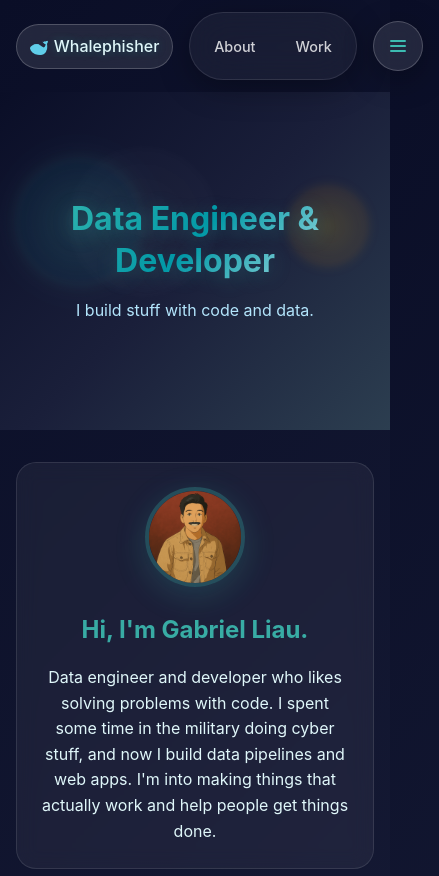
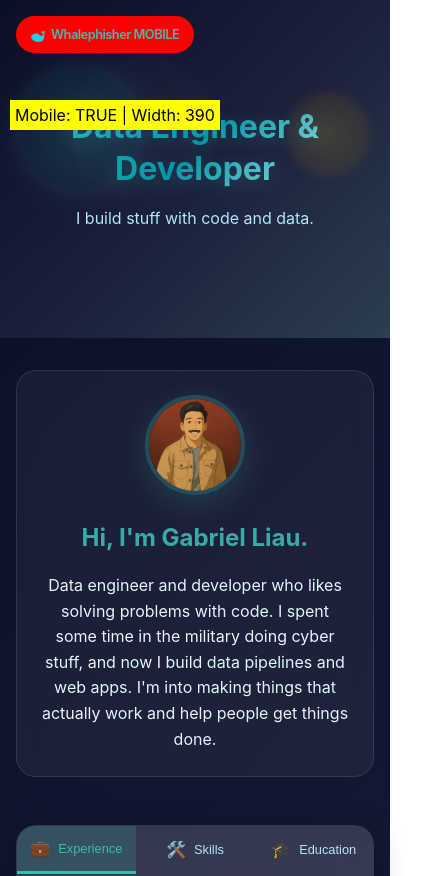
Before and after one commit to whalephisher/whalephisher.github.io, a React (Vite) app: page / in a window 390 px wide. Shown: the top 876 px of the page, 439 px wide, since content can reach past the window. Built offline with nearby package versions, Linux system fonts and the light colour scheme.

Commit message:
Add debug styles to identify navbar issues

```diff
--- a/src/components/layout/Navbar.css
+++ b/src/components/layout/Navbar.css
@@ -1,75 +1,45 @@
 /* Modern Floating Navbar */
 
-/* CSS Custom Properties for truly dynamic responsive sizing */
-:root {
-  --nav-pill-padding-y: 0.6rem;
-  --nav-pill-padding-x: 1.2rem;
-  --nav-pill-font-size: 0.85rem;
-  --nav-pill-font-weight: 500;
-  --nav-pill-border-radius: 1.5625rem; /* 25px equivalent but in rem */
-  --nav-pill-gap: 0.5rem;
-}
+/* CLEAN NAVBAR REWRITE - Simple & Effective */
 
-/* Responsive sizing with truly dynamic units */
-@media (min-width: 48rem) { /* 768px */
-  :root {
-    --nav-pill-padding-y: 0.75rem;
-    --nav-pill-padding-x: 1.25rem;
-    --nav-pill-font-size: 0.9rem;
-    --nav-pill-gap: 0.5rem;
-  }
-}
-
-@media (min-width: 75rem) { /* 1200px */
-  :root {
-    --nav-pill-padding-y: 0.875rem;
-    --nav-pill-padding-x: 1.5rem;
-    --nav-pill-font-size: 1rem;
-    --nav-pill-gap: 0.625rem;
-  }
-}
-
-/* Floating Logo */
+/* ===== FLOATING LOGO (DESKTOP ONLY) ===== */
 .floating-logo {
   position: fixed;
-  top: 1.875rem; /* 30px in rem */
-  left: 1.875rem; /* 30px in rem */
+  top: 1.875rem;
+  left: 1.875rem;
   z-index: 1000;
-  transition: all 0.4s cubic-bezier(0.25, 0.46, 0.45, 0.94);
-  transform: scale(1);
+  transition: all 0.4s ease;
 }
 
 .floating-logo.scrolled {
-  top: 1.25rem; /* 20px in rem */
-  left: 1.25rem; /* 20px in rem */
-  transform: scale(0.9);
+  top: 1.25rem;
+  left: 1.25rem;
 }
 
 .logo-container {
   background: rgba(255, 255, 255, 0.1);
   backdrop-filter: blur(20px);
   border: 1px solid rgba(255, 255, 255, 0.2);
-  border-radius: var(--nav-pill-border-radius);
-  padding: var(--nav-pill-padding-y) var(--nav-pill-padding-x);
+  border-radius: 25px;
+  padding: 0.75rem 1.25rem;
   display: flex;
   align-items: center;
-  gap: var(--nav-pill-gap);
+  gap: 0.5rem;
   box-shadow: 0 8px 32px rgba(0, 0, 0, 0.3);
   transition: all 0.3s ease;
-  min-height: 0; /* Allow natural height from padding */
 }
 
 .logo-whale {
-  width: 1.25rem; /* 20px in rem */
-  height: 1.25rem; /* 20px in rem */
+  width: 1.125rem; /* 18px - properly sized */
+  height: 1.125rem;
   object-fit: contain;
   filter: brightness(0) saturate(100%) invert(71%) sepia(56%) saturate(1086%) hue-rotate(138deg) brightness(95%) contrast(86%);
   transition: all 0.3s ease;
 }
 
 .logo-text {
-  font-size: var(--nav-pill-font-size);
-  font-weight: var(--nav-pill-font-weight);
+  font-size: 0.9rem; /* Same as nav pills */
+  font-weight: 600;
   color: #3cbbb1;
   letter-spacing: -0.5px;
 }
@@ -82,443 +52,210 @@
 
 .logo-container:hover .logo-whale {
   transform: scale(1.1) rotate(5deg);
-  filter: brightness(0) saturate(100%) invert(71%) sepia(56%) saturate(1086%) hue-rotate(138deg) brightness(110%) contrast(100%);
 }
 
-.logo-container:hover {
-  background: rgba(60, 187, 177, 0.2);
-  transform: translateY(-2px);
-  box-shadow: 0 12px 40px rgba(60, 187, 177, 0.4);
-}
-
-.logo-container:hover .logo-whale {
-  transform: scale(1.1) rotate(5deg);
-  filter: brightness(0) saturate(100%) invert(71%) sepia(56%) saturate(1086%) hue-rotate(138deg) brightness(110%) contrast(100%);
-}
-
-/* Scale up for large screens */
-@media (min-width: 1024px) {
-  .logo-container {
-    padding: 12px 24px;
-    gap: 8px;
-  }
-
-  .logo-whale {
-    width: 24px;
-    height: 24px;
-  }
-
-  .logo-text {
-    font-size: 1.2rem;
-  }
-}
-
-/* Scale up for extra large screens */
-@media (min-width: 1440px) {
-  .logo-container {
-    padding: 14px 28px;
-    gap: 10px;
-  }
-
-  .logo-whale {
-    width: 28px;
-    height: 28px;
-  }
-
-  .logo-text {
-    font-size: 1.3rem;
-  }
-}
-
-/* Scale up for ultra wide screens */
-@media (min-width: 1920px) {
-  .logo-container {
-    padding: 16px 32px;
-    gap: 12px;
-  }
-
-  .logo-whale {
-    width: 32px;
-    height: 32px;
-  }
-
-  .logo-text {
-    font-size: 1.4rem;
-  }
-}
-
-.logo-indicator {
-  width: 8px;
-  height: 8px;
-  background: linear-gradient(135deg, #3cbbb1, #0097a7);
-  border-radius: 50%;
-  animation: pulse 2s ease-in-out infinite;
-}
-
-/* Modern Navbar */
+/* ===== NAVIGATION (ALWAYS RIGHT) ===== */
 .modern-navbar {
   position: fixed;
-  top: 1.875rem; /* 30px in rem */
-  right: 1.875rem; /* 30px in rem */
+  top: 1.875rem;
+  right: 1.875rem;
   z-index: 1000;
-  transition: all 0.4s cubic-bezier(0.25, 0.46, 0.45, 0.94);
+  transition: all 0.4s ease;
 }
 
 .modern-navbar.scrolled {
-  top: 1.25rem; /* 20px in rem */
-  right: 1.25rem; /* 20px in rem */
+  top: 1.25rem;
+  right: 1.25rem;
 }
 
 .nav-container {
   display: flex;
   align-items: center;
-  gap: 1.25rem; /* 20px in rem */
-  width: max-content; /* Prevent shrinking */
-  margin-left: auto; /* Force right alignment */
+  gap: 1.25rem;
 }
 
-/* Navigation Pills */
 .nav-pills {
   display: flex;
-  gap: 8px;
+  gap: 0.5rem;
   background: rgba(255, 255, 255, 0.05);
   backdrop-filter: blur(20px);
   border: 1px solid rgba(255, 255, 255, 0.1);
-  border-radius: 50px;
-  padding: 8px;
+  border-radius: 25px;
+  padding: 0.5rem;
   box-shadow: 0 8px 32px rgba(0, 0, 0, 0.3);
-}
-
-.nav-pill-wrapper {
-  border-radius: 25px;
-  overflow: hidden;
 }
 
 .nav-pill {
   display: flex;
   align-items: center;
-  padding: var(--nav-pill-padding-y) var(--nav-pill-padding-x);
-  border-radius: var(--nav-pill-border-radius);
+  padding: 0.75rem 1.25rem;
+  border-radius: 25px;
   text-decoration: none;
   color: rgba(255, 255, 255, 0.8);
-  font-weight: var(--nav-pill-font-weight);
-  font-size: var(--nav-pill-font-size);
-  transition: all 0.3s cubic-bezier(0.25, 0.46, 0.45, 0.94);
+  font-weight: 500;
+  font-size: 0.9rem;
+  transition: all 0.3s ease;
   position: relative;
   overflow: hidden;
 }
 
 .nav-pill:hover {
-  background: rgba(255, 255, 255, 0.1);
+  background: rgba(60, 187, 177, 0.2);
   color: #3cbbb1;
-  transform: translateY(-1px);
+  transform: translateY(-2px);
+  box-shadow: 0 8px 25px rgba(60, 187, 177, 0.3);
 }
 
-.nav-pill.active {
-  background: rgba(60, 187, 177, 0.2);
-  color: #3cbbb1;
-  box-shadow: inset 0 0 20px rgba(60, 187, 177, 0.3);
+.nav-pill:active {
+  transform: translateY(0);
 }
 
-.nav-pill-text {
+/* Contact Button */
+.nav-contact-btn {
+  background: linear-gradient(135deg, #3cbbb1, #0097a7);
+  color: white !important;
+  font-weight: 600;
   position: relative;
-  z-index: 2;
+  overflow: hidden;
 }
 
-.nav-pill-indicator {
+.nav-contact-btn::before {
+  content: '';
   position: absolute;
-  bottom: 0;
-  left: 0;
+  top: 0;
+  left: -100%;
   width: 100%;
-  height: 2px;
-  background: linear-gradient(90deg, #3cbbb1, #0097a7);
-  transform: scaleX(0);
-  transition: transform 0.3s ease;
+  height: 100%;
+  background: linear-gradient(90deg, transparent, rgba(255, 255, 255, 0.3), transparent);
+  transition: left 0.5s;
 }
 
-.nav-pill.active .nav-pill-indicator {
-  transform: scaleX(1);
+.nav-contact-btn:hover::before {
+  left: 100%;
 }
 
-/* Social Dock */
-.social-dock {
-  position: relative;
+.nav-contact-btn:hover {
+  background: linear-gradient(135deg, #0097a7, #3cbbb1);
+  transform: translateY(-3px);
+  box-shadow: 0 12px 30px rgba(60, 187, 177, 0.5);
 }
 
-.dock-toggle {
-  width: 50px;
-  height: 50px;
-  background: rgba(255, 255, 255, 0.1);
-  backdrop-filter: blur(20px);
-  border: 1px solid rgba(255, 255, 255, 0.2);
-  border-radius: 50%;
-  cursor: pointer;
-  display: flex;
+/* ===== MOBILE LOGO (MOBILE ONLY) ===== */
+.mobile-logo {
+  display: none; /* Hidden by default */
+  position: fixed;
+  top: 1rem;
+  left: 1rem;
+  z-index: 1000;
   align-items: center;
-  justify-content: center;
-  transition: all 0.3s cubic-bezier(0.25, 0.46, 0.45, 0.94);
-  box-shadow: 0 8px 32px rgba(0, 0, 0, 0.3);
-}
-
-.dock-toggle:hover {
-  background: rgba(60, 187, 177, 0.2);
-  transform: translateY(-2px) scale(1.05);
-  box-shadow: 0 12px 40px rgba(60, 187, 177, 0.4);
-}
-
-.dock-icon {
-  display: flex;
-  flex-direction: column;
-  gap: 3px;
-}
-
-.dock-icon span {
-  width: 16px;
-  height: 2px;
-  background: #3cbbb1;
-  border-radius: 1px;
-  transition: all 0.3s ease;
-}
-
-.dock-toggle.open .dock-icon span:nth-child(1) {
-  transform: rotate(45deg) translate(5px, 5px);
-}
-
-.dock-toggle.open .dock-icon span:nth-child(2) {
-  opacity: 0;
-  transform: translateX(10px);
-}
-
-.dock-toggle.open .dock-icon span:nth-child(3) {
-  transform: rotate(-45deg) translate(5px, -5px);
-}
-
-/* Social Menu */
-.social-menu {
-  position: absolute;
-  top: 60px;
-  right: 0;
+  gap: 0.375rem;
   background: rgba(255, 255, 255, 0.1);
   backdrop-filter: blur(20px);
   border: 1px solid rgba(255, 255, 255, 0.2);
   border-radius: 20px;
-  padding: 16px;
-  display: flex;
-  flex-direction: column;
-  gap: 12px;
-  opacity: 0;
-  visibility: hidden;
-  transform: translateY(-10px) scale(0.9);
-  transition: all 0.4s cubic-bezier(0.25, 0.46, 0.45, 0.94);
-  box-shadow: 0 8px 32px rgba(0, 0, 0, 0.3);
+  padding: 0.5rem 0.75rem;
+  transition: all 0.4s ease;
+  /* DEBUG: Add visible border to see if element exists */
+  border: 3px solid red !important;
 }
 
-.social-menu.open {
-  opacity: 1;
-  visibility: visible;
-  transform: translateY(0) scale(1);
+.mobile-logo.scrolled {
+  top: 0.75rem;
+  left: 0.75rem;
+  transform: scale(0.9);
 }
 
-.social-item {
-  display: flex;
-  align-items: center;
-  justify-content: center;
-  width: 44px;
-  height: 44px;
-  background: rgba(255, 255, 255, 0.1);
-  border-radius: 12px;
-  text-decoration: none;
-  transition: all 0.3s cubic-bezier(0.25, 0.46, 0.45, 0.94);
-  position: relative;
-  opacity: 0;
-  transform: translateY(10px);
-  animation: socialItemFadeIn 0.4s ease forwards;
-  animation-delay: var(--delay);
+.mobile-logo .logo-whale {
+  width: 0.875rem; /* 14px - smaller than nav pills on mobile */
+  height: 0.875rem;
+  filter: brightness(0) saturate(100%) invert(71%) sepia(56%) saturate(1086%) hue-rotate(138deg) brightness(95%) contrast(86%);
 }
 
-.social-item:hover {
-  background: rgba(60, 187, 177, 0.3);
-  transform: translateY(-2px) scale(1.1);
-  box-shadow: 0 6px 20px rgba(60, 187, 177, 0.4);
+.mobile-logo .logo-text {
+  font-size: 0.8rem; /* Slightly smaller than nav pills */
+  font-weight: 600;
+  color: #3cbbb1;
 }
 
-.social-item img {
-  width: 20px;
-  height: 20px;
-  filter: brightness(1.2);
+/* ===== RESPONSIVE DESIGN ===== */
+
+/* MOBILE: Simple and clean */
+@media (max-width: 768px) {
+  /* Hide desktop floating logo */
+  .floating-logo {
+    display: none !important;
   }
 
-.social-tooltip {
-  position: absolute;
-  right: 55px;
-  top: 50%;
-  transform: translateY(-50%);
-  background: rgba(0, 0, 0, 0.8);
-  color: white;
-  padding: 4px 8px;
-  border-radius: 6px;
-  font-size: 0.75rem;
-  white-space: nowrap;
-  opacity: 0;
-  visibility: hidden;
-  transition: all 0.3s ease;
-  pointer-events: none;
+  /* Show mobile logo */
+  .mobile-logo {
+    display: flex !important;
+    /* DEBUG: Force visibility */
+    background: red !important;
   }
 
-.social-item:hover .social-tooltip {
-  opacity: 1;
-  visibility: visible;
-  transform: translateY(-50%) translateX(-5px);
+  /* Move navbar closer to edges */
+  .modern-navbar {
+    top: 1rem;
+    right: 1rem;
   }
 
-/* Scroll Indicator - Disabled */
-.scroll-indicator {
-  display: none;
+  .modern-navbar.scrolled {
+    top: 0.75rem;
+    right: 0.75rem;
   }
 
-.scroll-progress {
-  display: none;
+  /* Make nav pills smaller but not tiny */
+  .nav-pill {
+    padding: 0.5rem 0.75rem;
+    font-size: 0.8rem;
   }
 
-/* Animations */
-@keyframes pulse {
-
-  0%,
-  100% {
-    opacity: 1;
-    transform: scale(1);
-  }
-
-  50% {
-    opacity: 0.6;
-    transform: scale(1.2);
+  .nav-pills {
+    gap: 0.375rem;
+    padding: 0.375rem;
   }
 }
 
-@keyframes socialItemFadeIn {
-  to {
-    opacity: 1;
-    transform: translateY(0);
+/* TABLET: Balanced sizing */
+@media (min-width: 769px) and (max-width: 1024px) {
+  .logo-whale {
+    width: 1.125rem;
+    height: 1.125rem;
+  }
+
+  .logo-text {
+    font-size: 0.9rem;
+  }
+
+  .nav-pill {
+    padding: 0.625rem 1rem;
+    font-size: 0.85rem;
+  }
+
+  /* Hide mobile logo on tablet+ */
+  .mobile-logo {
+    display: none !important;
   }
 }
 
-@keyframes gradientShift {
-  0% {
-    background-position: 0% 50%;
+/* DESKTOP: Standard sizing */
+@media (min-width: 1025px) {
+  .logo-whale {
+    width: 1.25rem;
+    height: 1.25rem;
   }
 
-  50% {
-    background-position: 100% 50%;
-  }
-
-  100% {
-    background-position: 0% 50%;
-  }
-}
-
-/* Hide mobile logo on desktop by default */
-.mobile-logo {
-  display: none;
-}
-
-/* Mobile Styles */
-@media (max-width: 768px) {
-
-  /* Hide floating logo on mobile */
-  .floating-logo {
-    display: none;
-  }
-
-  /* Make navbar sticky until about section */
-  .modern-navbar {
-    position: sticky;
-    top: 0;
-    z-index: 1000;
-    transition: transform 0.3s ease;
-  }
-
-  /* Hide navbar when about section is reached */
-  .modern-navbar.hidden {
-    transform: translateY(-100%);
-  }
-
-  /* Mobile navigation container - align items properly */
-  .nav-container {
-    display: flex;
-    align-items: center;
-    justify-content: space-between;
-    padding: 0.75rem 1rem;
-    gap: 1rem;
-  }
-
-  /* Mobile logo - uses same variables as nav pills */
-  .mobile-logo {
-    display: flex;
-    align-items: center;
-    gap: var(--nav-pill-gap);
-    padding: var(--nav-pill-padding-y) var(--nav-pill-padding-x);
-    background: rgba(255, 255, 255, 0.1);
-    backdrop-filter: blur(10px);
-    border-radius: var(--nav-pill-border-radius);
-    border: 1px solid rgba(255, 255, 255, 0.2);
-    box-sizing: border-box;
-  }
-
-  .mobile-logo-whale {
-    width: 1.25rem; /* 20px in rem */
-    height: 1.25rem; /* 20px in rem */
-    filter: brightness(0) saturate(100%) invert(70%) sepia(89%) saturate(400%) hue-rotate(158deg) brightness(98%) contrast(86%);
-  }
-
-  .mobile-logo-text {
-    font-size: var(--nav-pill-font-size);
-    font-weight: var(--nav-pill-font-weight);
-    color: var(--accent-color);
-    text-shadow: 0 0 10px rgba(26, 188, 156, 0.3);
-  }
-}
-
-/* Smaller mobile screens */
-@media (max-width: 480px) {
-  .mobile-logo {
-    padding: 0.6rem 0.8rem;
-    height: 45px;
-    gap: 6px;
-  }
-
-  .mobile-logo-whale {
-    width: 18px;
-    height: 18px;
-  }
-
-  .mobile-logo-text {
+  .logo-text {
     font-size: 1rem;
   }
 
   .nav-pill {
-    padding: 0.6rem 0.8rem;
-    height: 45px;
-    font-size: 0.85rem;
-  }
-}
-
-/* Nav pills container for mobile */
-.nav-pills {
-  display: flex;
-  gap: 0.5rem;
-}
-
-/* Individual nav pills on mobile */
-.nav-pill {
-  padding: 0.75rem 1rem;
-  height: 50px;
-  box-sizing: border-box;
-  display: flex;
-  align-items: center;
+    padding: 0.75rem 1.25rem;
     font-size: 0.9rem;
   }
 
-/* Legacy styles cleanup - hide old navbar if it exists */
-.navbar {
-  display: none;
+  /* Hide mobile logo on desktop */
+  .mobile-logo {
+    display: none !important;
   }
+}
--- a/src/components/layout/Navbar.jsx
+++ b/src/components/layout/Navbar.jsx
@@ -78,29 +78,37 @@ const Navbar = () => {
 
   return (
     <>
-      {/* Floating Logo */}
-      <div className={`floating-logo ${isScrolled ? "scrolled" : ""}`}>
-        <div className="logo-container">
+      {/* Desktop Floating Logo - ALWAYS LEFT */}
+      {!isMobile && (
+        <div className={`floating-logo ${isScrolled ? "scrolled" : ""}`}>
+          <div className="logo-container">
+            <img src={whaleImage} alt="Whale" className="logo-whale" />
+            <span className="logo-text">{logo}</span>
+          </div>
+        </div>
+      )}
+
+      {/* Mobile Logo - ALWAYS LEFT, SEPARATE FROM NAV */}
+      {isMobile && (
+        <div className={`mobile-logo ${isScrolled ? "scrolled" : ""}`} style={{background: 'red', color: 'white'}}>
           <img src={whaleImage} alt="Whale" className="logo-whale" />
-          <span className="logo-text">{logo}</span>
-          <div className="logo-indicator"></div>
+          <span className="logo-text">{logo} MOBILE</span>
         </div>
+      )}
+
+      {/* DEBUG: Show mobile state */}
+      <div style={{position: 'fixed', top: '100px', left: '10px', background: 'yellow', color: 'black', padding: '5px', zIndex: 9999}}>
+        Mobile: {isMobile ? 'TRUE' : 'FALSE'} | Width: {window.innerWidth}
       </div>
 
-      {/* Floating Navigation */}
+      {/* Navigation - ALWAYS RIGHT */}
       <nav
         className={`modern-navbar ${isScrolled ? "scrolled" : ""} ${
           isMobile && !showStickyNav ? "hidden" : ""
         }`}
       >
         <div className="nav-container">
-          {/* Mobile Logo */}
-          <div className="mobile-logo">
-            <img src={whaleImage} alt="Whale" className="mobile-logo-whale" />
-            <span className="mobile-logo-text">{logo}</span>
-          </div>
-
-          {/* Floating Navigation Pills */}
+          {/* Navigation Pills */}
           <div className="nav-pills">
             {links.map((link, index) => (
               <RippleEffect key={index} className="nav-pill-wrapper">
```
Lines whose indentation alone changed are shown as unchanged.
